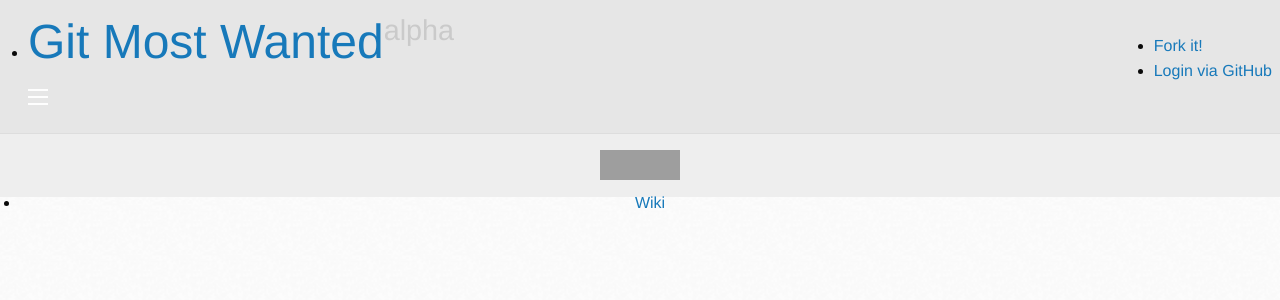
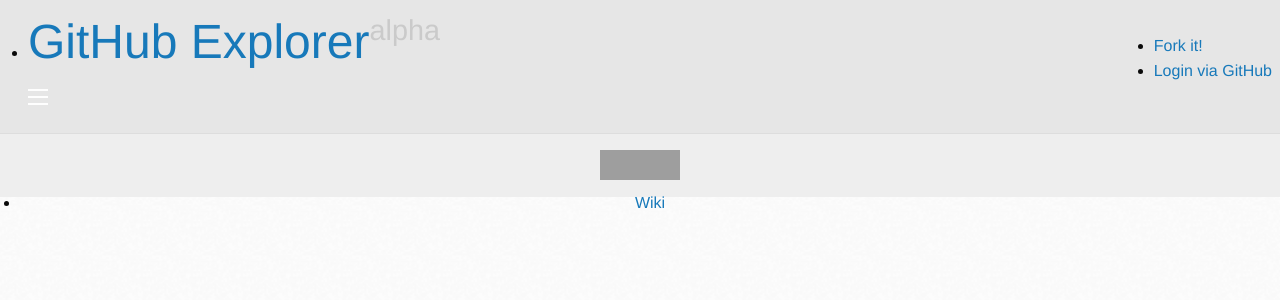
Before and after one commit to kkamkou/gitmostwanted.com, a Flask app: template gitmostwanted/templates/layout.html in a window 1280 px wide. Shown: the top 300 px of the page. Run offline with Flask 2, Linux system fonts and the light colour scheme; the template is opened without the code that fills it, so the values that code supplies are empty; parts of the project's set-up code (start-up, migrations or seed data) failed here and were passed over; some libraries are stand-ins or nearby versions; grey boxes are pictures that could not be loaded.

Commit message:
title changed

```diff
--- a/gitmostwanted/templates/layout.html
+++ b/gitmostwanted/templates/layout.html
@@ -27,7 +27,7 @@
     <nav class="top-bar" data-topbar role="navigation" style="margin-bottom: 2px">
       <ul class="title-area">
         <li class="name">
-          <h1><a href="/">Git Most Wanted<sup><small>alpha</small></sup></a></h1>
+          <h1><a href="/">GitHub Explorer<sup><small>alpha</small></sup></a></h1>
         </li>
         <li class="toggle-topbar menu-icon"><a href="#"><span></span></a></li>
       </ul>
```
